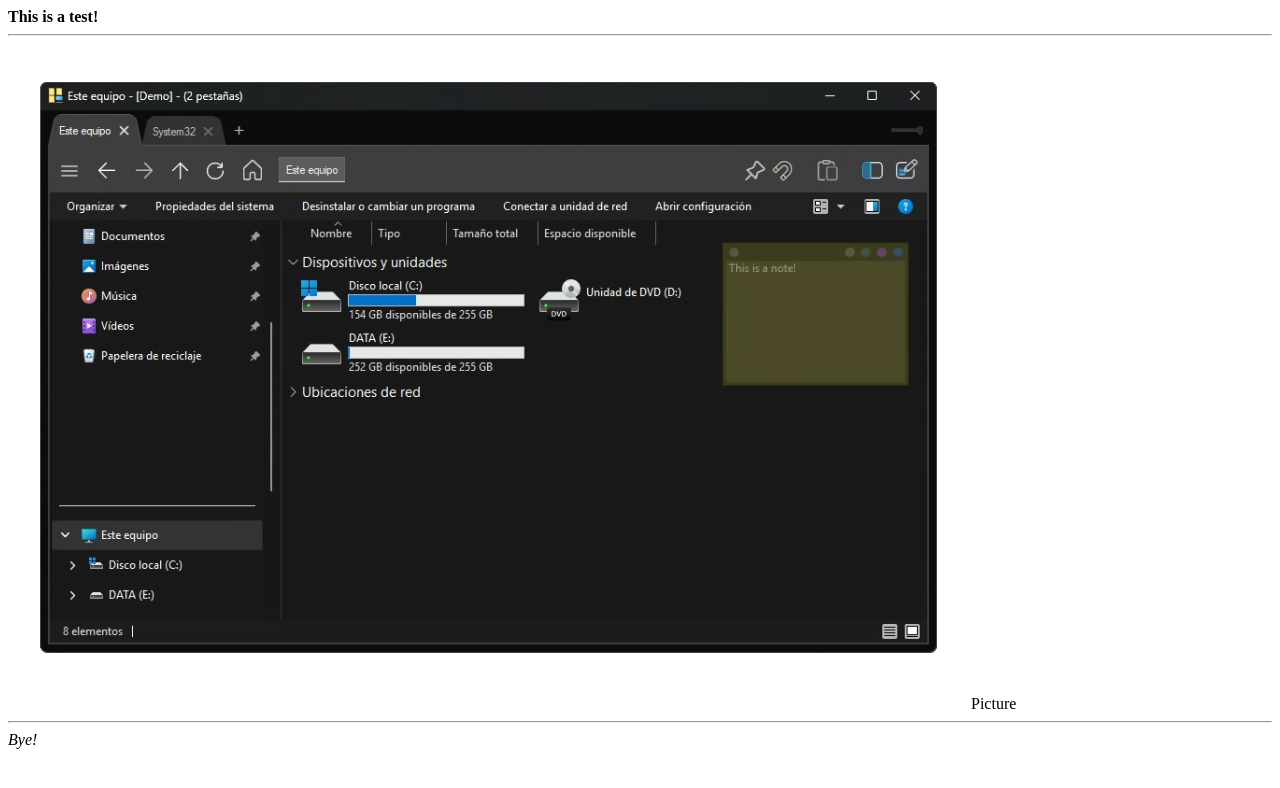
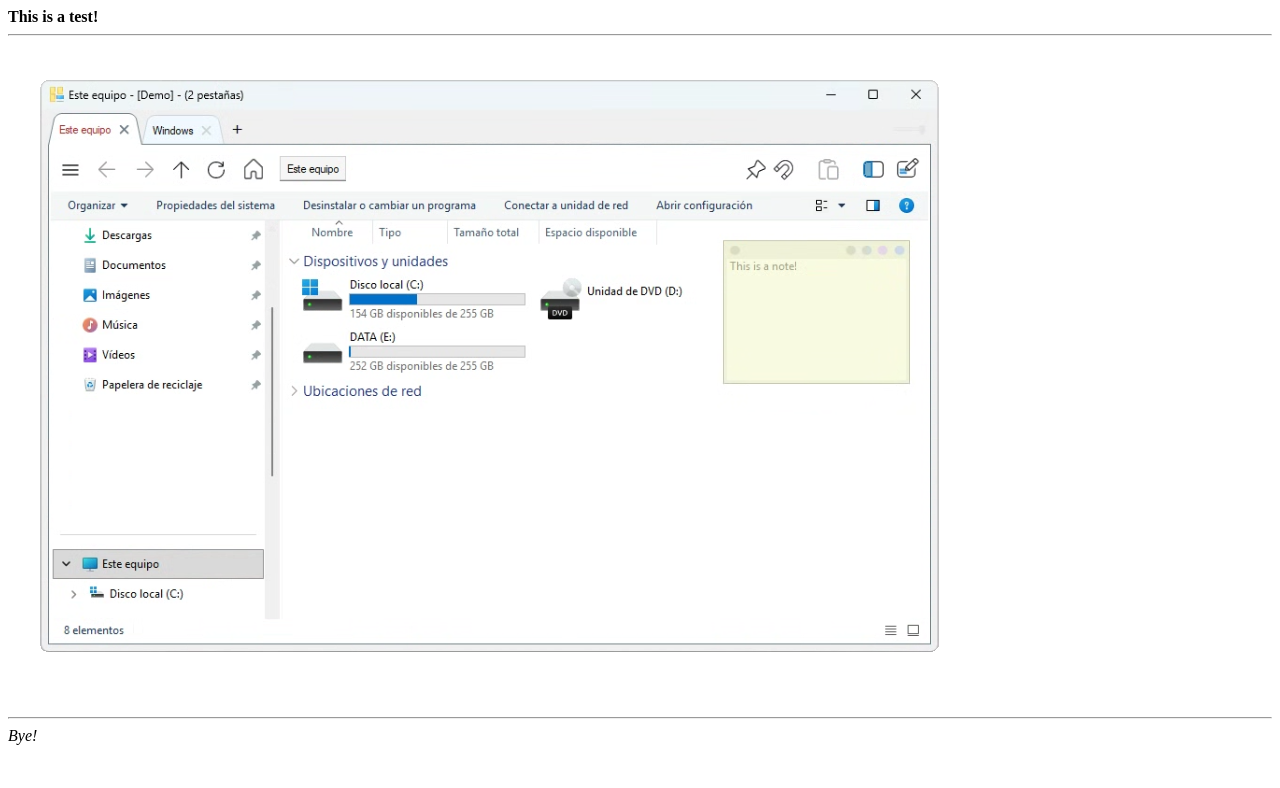
Before and after one commit to incom2/TabExplorer, a plain HTML site: page docs/index.html in a window 1280 px wide. Drawn offline with Linux system fonts and the light colour scheme.

Commit message:
Update index.html

```diff
--- a/docs/index.html
+++ b/docs/index.html
@@ -5,7 +5,7 @@
 <body>
 <b>This is a test!</b>
 <hr>
-<img src='pics/001_black.png'>Picture</img>
+<img src='pics/001_white.png'></img>
 <hr>
 <i>Bye!</i>
 </body>
```
